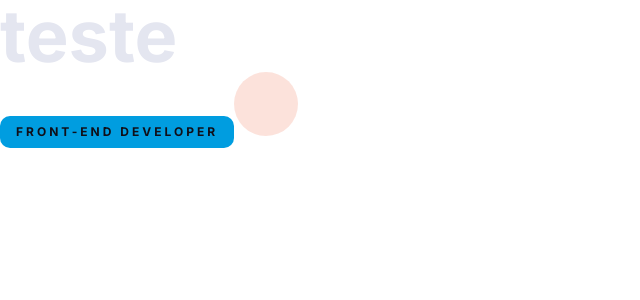
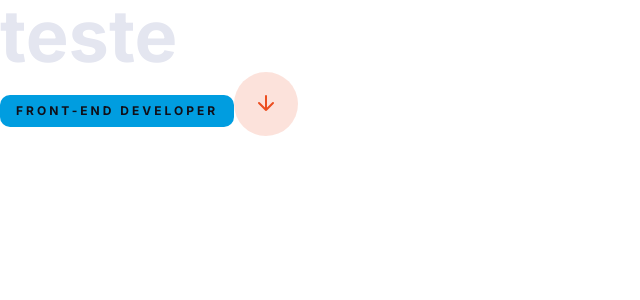
Before and after one commit to theogandara/next-theogandara, a Next.js app: page / in a window 1280 px wide. Shown: the top 300 px of the page, without its empty margins (0-640 px from the left). Built offline with nearby package versions, Linux system fonts and the light colour scheme.

Commit message:
feat: ArrowButton done

```diff
--- a/src/components/ArrowButton/index.tsx
+++ b/src/components/ArrowButton/index.tsx
@@ -1,12 +1,22 @@
+import ArrowDown from '@components/svgs/ArrowDown'
+import ArrowUp from '@components/svgs/ArrowUp'
 import React from 'react'
 import * as S from './styles'
 
 interface ArrowButtonProps {
   onClick: () => void
+  variant?: 'Down' | 'Up'
 }
 
-const ArrowButton: React.FC<ArrowButtonProps> = ({ onClick }) => {
-  return <S.Button onClick={onClick}></S.Button>
+const ArrowButton: React.FC<ArrowButtonProps> = ({
+  onClick,
+  variant = 'Down'
+}) => {
+  return (
+    <S.Button onClick={onClick}>
+      {variant === 'Down' ? <ArrowDown /> : <ArrowUp />}
+    </S.Button>
+  )
 }
 
 export default ArrowButton
--- /dev/null
+++ b/src/components/svgs/ArrowDown/index.tsx
@@ -0,0 +1,21 @@
+import * as React from 'react'
+
+const ArrowDown = props => (
+  <svg
+    width={24}
+    height={24}
+    fill="none"
+    xmlns="http://www.w3.org/2000/svg"
+    {...props}
+  >
+    <path
+      d="M12 5v14M19 12l-7 7-7-7"
+      stroke="#EC4E20"
+      strokeWidth={2}
+      strokeLinecap="round"
+      strokeLinejoin="round"
+    />
+  </svg>
+)
+
+export default ArrowDown
--- /dev/null
+++ b/src/components/svgs/ArrowUp/index.tsx
@@ -0,0 +1,21 @@
+import * as React from 'react'
+
+const ArrowUp = props => (
+  <svg
+    width={24}
+    height={24}
+    fill="none"
+    xmlns="http://www.w3.org/2000/svg"
+    {...props}
+  >
+    <path
+      d="M12 19V5M5 12l7-7 7 7"
+      stroke="#EC4E20"
+      strokeWidth={2}
+      strokeLinecap="round"
+      strokeLinejoin="round"
+    />
+  </svg>
+)
+
+export default ArrowUp
```
